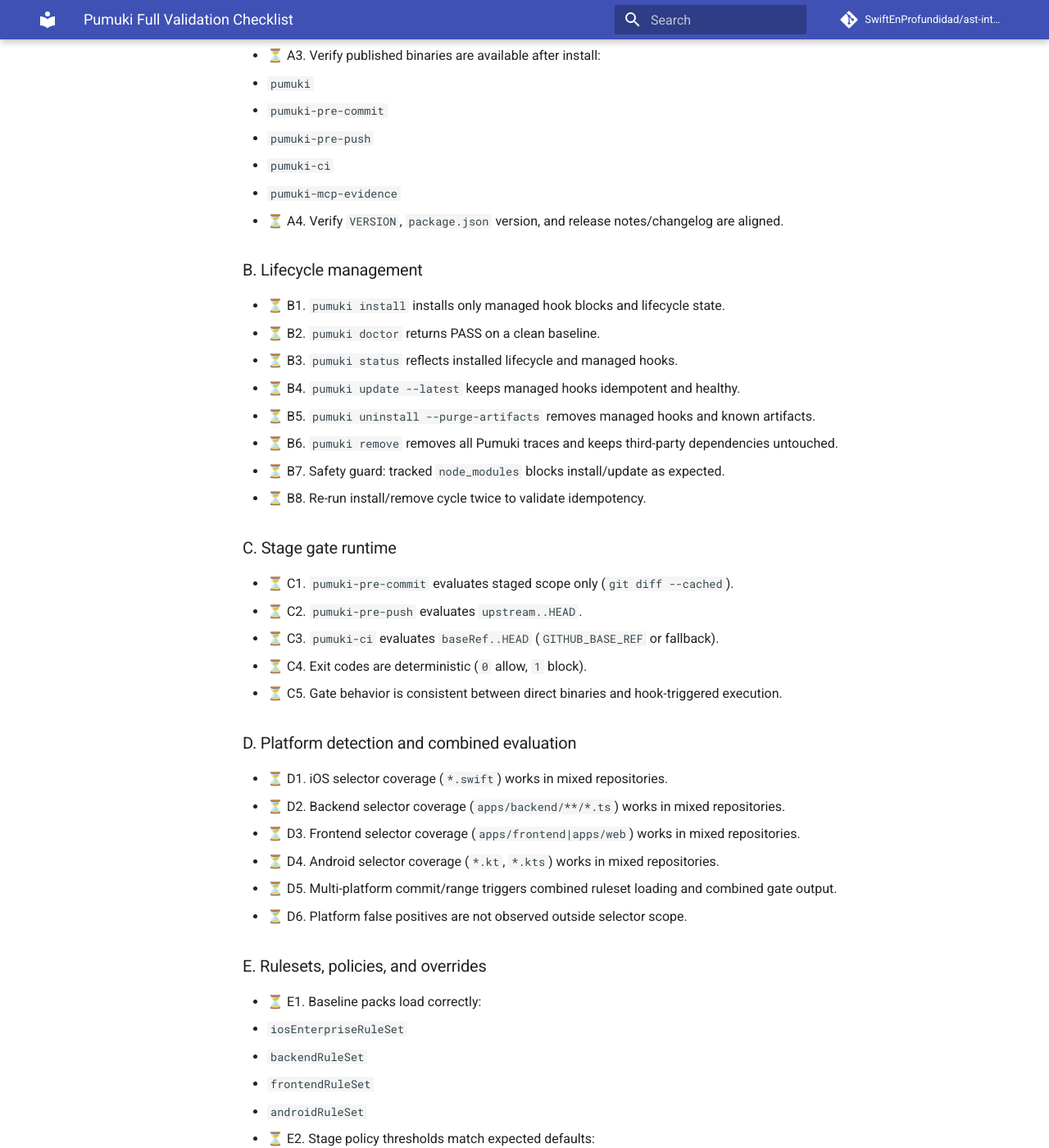
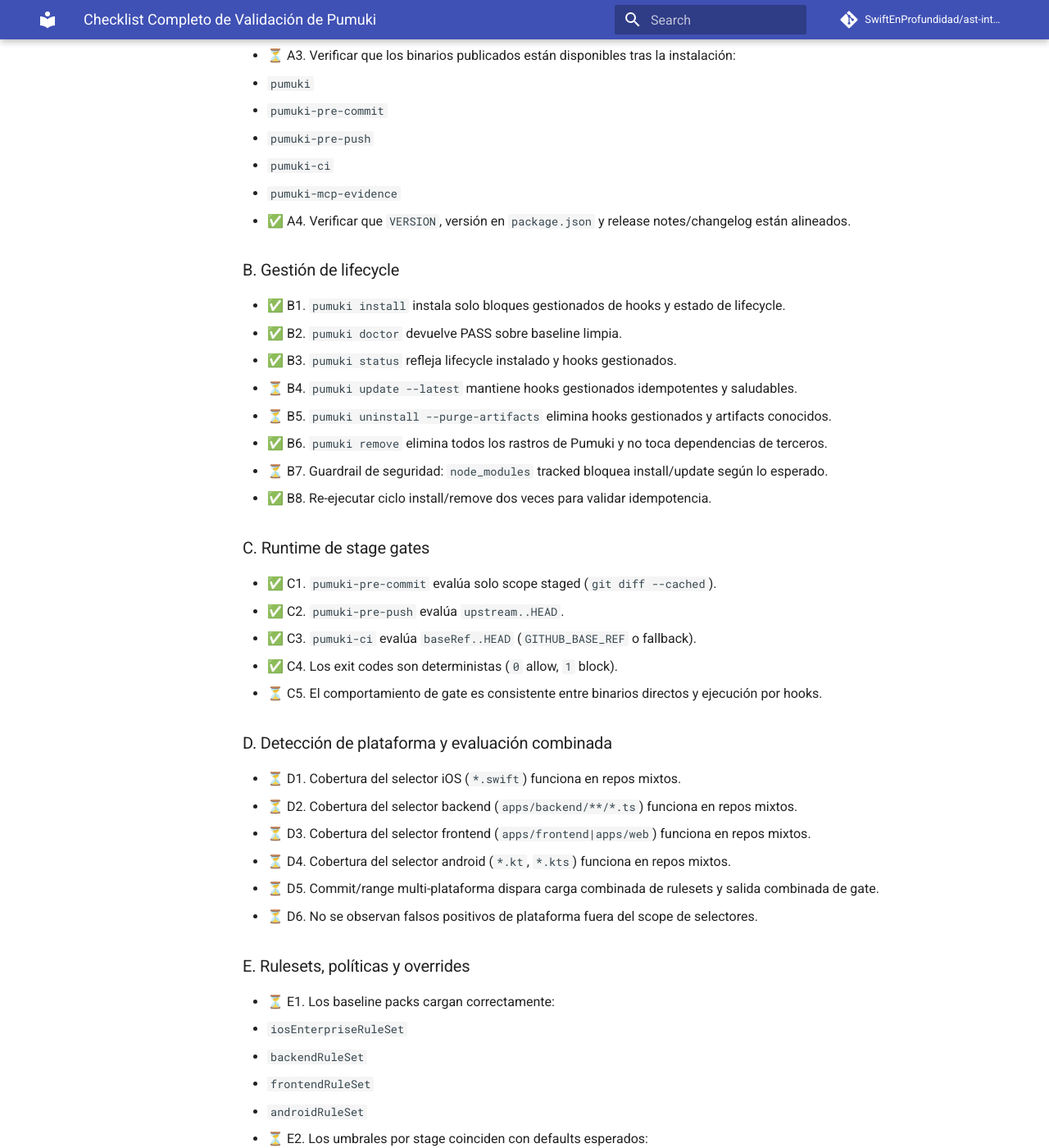
Before and after one commit to SwiftEnProfundidad/ast-intelligence-hooks, an MkDocs documentation site: the page built from docs/PUMUKI_FULL_VALIDATION_CHECKLIST.md, in a window 1280 px wide and 1400 px high, scrolled down 1264 px. Shown: the whole window at 82% size. Built offline with MkDocs 1.6.1 and Material for MkDocs 9.7.7, drawn with Linux system fonts in a browser that asks for light colours; comment, search, counter and statistics services are not loaded; some of the changed text lies outside the part shown.

Commit message:
docs(validation): normalize task status emojis in checklist

```diff
--- a/docs/PUMUKI_FULL_VALIDATION_CHECKLIST.md
+++ b/docs/PUMUKI_FULL_VALIDATION_CHECKLIST.md
@@ -1,148 +1,148 @@
-# Pumuki Full Validation Checklist
+# Checklist Completo de Validación de Pumuki
 
-Master checklist to validate the full Pumuki cycle end-to-end before rollout in enterprise consumer repositories.
+Checklist maestro para validar el ciclo completo de Pumuki end-to-end antes del rollout en repositorios enterprise consumidores.
 
-## Legend
+## Leyenda
 
-- ✅ Done
-- 🚧 In progress
-- ⏳ Pending
+- ✅ Completada
+- 🚧 En progreso
+- ⏳ Pendiente
 
-## Validation policy
+## Política de validación
 
-- Execute tasks in order.
-- Close one task at a time.
-- Keep evidence for each task (command output + expected result).
-- Any warning/error found during execution must be fixed immediately before continuing.
+- Ejecutar las tareas en orden.
+- Cerrar una tarea cada vez.
+- Guardar evidencia de cada tarea (salida de comandos + resultado esperado).
+- Cualquier warning/error detectado durante la ejecución debe corregirse de inmediato antes de continuar.
 
-## Scope
+## Alcance
 
-This checklist covers:
+Este checklist cubre:
 
-- npm package distribution and command surface.
-- lifecycle management (`install`, `doctor`, `status`, `update`, `uninstall`, `remove`).
+- distribución del paquete npm y superficie de comandos.
+- gestión de lifecycle (`install`, `doctor`, `status`, `update`, `uninstall`, `remove`).
 - stage gates (`PRE_COMMIT`, `PRE_PUSH`, `CI`).
-- multi-platform evaluation (iOS, backend, frontend, android).
-- rulesets, stage policies, and override behavior.
-- deterministic evidence v2.1.
+- evaluación multi-plataforma (iOS, backend, frontend, android).
+- rulesets, políticas por stage y comportamiento de overrides.
+- evidencia determinista v2.1.
 - MCP evidence context server.
-- framework operational CLI/menu.
-- deterministic/regression suites.
-- mock-consumer execution matrix.
+- CLI/menú operativo del framework.
+- suites deterministas/regresión.
+- matriz de ejecución en mock-consumer.
 
-## Task board
+## Tablero de tareas
 
-### A. Package and distribution
+### A. Paquete y distribución
 
-- ⏳ A1. Verify npm metadata and dist-tags (`latest`, `next`) match target release.
-- ⏳ A2. Verify package can be installed from npm in a clean consumer repository.
-- ⏳ A3. Verify published binaries are available after install:
+- ✅ A1. Verificar que metadata npm y dist-tags (`latest`, `next`) coinciden con la release objetivo.
+- ✅ A2. Verificar que el paquete se puede instalar desde npm en un repositorio consumidor limpio.
+- ⏳ A3. Verificar que los binarios publicados están disponibles tras la instalación:
   - `pumuki`
   - `pumuki-pre-commit`
   - `pumuki-pre-push`
   - `pumuki-ci`
   - `pumuki-mcp-evidence`
-- ⏳ A4. Verify `VERSION`, `package.json` version, and release notes/changelog are aligned.
+- ✅ A4. Verificar que `VERSION`, versión en `package.json` y release notes/changelog están alineados.
 
-### B. Lifecycle management
+### B. Gestión de lifecycle
 
-- ⏳ B1. `pumuki install` installs only managed hook blocks and lifecycle state.
-- ⏳ B2. `pumuki doctor` returns PASS on a clean baseline.
-- ⏳ B3. `pumuki status` reflects installed lifecycle and managed hooks.
-- ⏳ B4. `pumuki update --latest` keeps managed hooks idempotent and healthy.
-- ⏳ B5. `pumuki uninstall --purge-artifacts` removes managed hooks and known artifacts.
-- ⏳ B6. `pumuki remove` removes all Pumuki traces and keeps third-party dependencies untouched.
-- ⏳ B7. Safety guard: tracked `node_modules` blocks install/update as expected.
-- ⏳ B8. Re-run install/remove cycle twice to validate idempotency.
+- ✅ B1. `pumuki install` instala solo bloques gestionados de hooks y estado de lifecycle.
+- ✅ B2. `pumuki doctor` devuelve PASS sobre baseline limpia.
+- ✅ B3. `pumuki status` refleja lifecycle instalado y hooks gestionados.
+- ⏳ B4. `pumuki update --latest` mantiene hooks gestionados idempotentes y saludables.
+- ⏳ B5. `pumuki uninstall --purge-artifacts` elimina hooks gestionados y artifacts conocidos.
+- ✅ B6. `pumuki remove` elimina todos los rastros de Pumuki y no toca dependencias de terceros.
+- ⏳ B7. Guardrail de seguridad: `node_modules` tracked bloquea install/update según lo esperado.
+- ✅ B8. Re-ejecutar ciclo install/remove dos veces para validar idempotencia.
 
-### C. Stage gate runtime
+### C. Runtime de stage gates
 
-- ⏳ C1. `pumuki-pre-commit` evaluates staged scope only (`git diff --cached`).
-- ⏳ C2. `pumuki-pre-push` evaluates `upstream..HEAD`.
-- ⏳ C3. `pumuki-ci` evaluates `baseRef..HEAD` (`GITHUB_BASE_REF` or fallback).
-- ⏳ C4. Exit codes are deterministic (`0` allow, `1` block).
-- ⏳ C5. Gate behavior is consistent between direct binaries and hook-triggered execution.
+- ✅ C1. `pumuki-pre-commit` evalúa solo scope staged (`git diff --cached`).
+- ✅ C2. `pumuki-pre-push` evalúa `upstream..HEAD`.
+- ✅ C3. `pumuki-ci` evalúa `baseRef..HEAD` (`GITHUB_BASE_REF` o fallback).
+- ✅ C4. Los exit codes son deterministas (`0` allow, `1` block).
+- ⏳ C5. El comportamiento de gate es consistente entre binarios directos y ejecución por hooks.
 
-### D. Platform detection and combined evaluation
+### D. Detección de plataforma y evaluación combinada
 
-- ⏳ D1. iOS selector coverage (`*.swift`) works in mixed repositories.
-- ⏳ D2. Backend selector coverage (`apps/backend/**/*.ts`) works in mixed repositories.
-- ⏳ D3. Frontend selector coverage (`apps/frontend|apps/web`) works in mixed repositories.
-- ⏳ D4. Android selector coverage (`*.kt`, `*.kts`) works in mixed repositories.
-- ⏳ D5. Multi-platform commit/range triggers combined ruleset loading and combined gate output.
-- ⏳ D6. Platform false positives are not observed outside selector scope.
+- ⏳ D1. Cobertura del selector iOS (`*.swift`) funciona en repos mixtos.
+- ⏳ D2. Cobertura del selector backend (`apps/backend/**/*.ts`) funciona en repos mixtos.
+- ⏳ D3. Cobertura del selector frontend (`apps/frontend|apps/web`) funciona en repos mixtos.
+- ⏳ D4. Cobertura del selector android (`*.kt`, `*.kts`) funciona en repos mixtos.
+- ⏳ D5. Commit/range multi-plataforma dispara carga combinada de rulesets y salida combinada de gate.
+- ⏳ D6. No se observan falsos positivos de plataforma fuera del scope de selectores.
 
-### E. Rulesets, policies, and overrides
+### E. Rulesets, políticas y overrides
 
-- ⏳ E1. Baseline packs load correctly:
+- ⏳ E1. Los baseline packs cargan correctamente:
   - `iosEnterpriseRuleSet`
   - `backendRuleSet`
   - `frontendRuleSet`
   - `androidRuleSet`
-- ⏳ E2. Stage policy thresholds match expected defaults:
+- ⏳ E2. Los umbrales por stage coinciden con defaults esperados:
   - PRE_COMMIT: block `CRITICAL`, warn `ERROR`
   - PRE_PUSH: block `ERROR`, warn `WARN`
   - CI: block `ERROR`, warn `WARN`
-- ⏳ E3. Project overrides apply without breaking locked baseline semantics.
-- ⏳ E4. Locked rules remain enforced when overrides are not explicitly allowed.
+- ⏳ E3. Los overrides de proyecto aplican sin romper semántica de baseline locked.
+- ⏳ E4. Locked rules siguen aplicándose cuando override no está permitido explícitamente.
 
-### F. Evidence v2.1 contract
+### F. Contrato de evidencia v2.1
 
-- ⏳ F1. `.ai_evidence.json` is generated for each stage run.
-- ⏳ F2. Evidence schema fields are valid (`version`, `snapshot`, `ledger`).
-- ⏳ F3. Evidence includes active platforms and loaded rulesets.
-- ⏳ F4. Evidence ordering is deterministic across equivalent runs.
-- ⏳ F5. Suppression/ledger fields remain machine-readable and stable.
+- ⏳ F1. Se genera `.ai_evidence.json` en cada ejecución de stage.
+- ⏳ F2. Los campos del esquema de evidencia son válidos (`version`, `snapshot`, `ledger`).
+- ⏳ F3. La evidencia incluye plataformas activas y rulesets cargados.
+- ⏳ F4. El orden de la evidencia es determinista en ejecuciones equivalentes.
+- ⏳ F5. Campos de suppressions/ledger se mantienen estables y machine-readable.
 
 ### G. MCP evidence context server
 
-- 🚧 G1. Start MCP evidence server (`pumuki-mcp-evidence`) from consumer repo context.
-- ⏳ G2. Validate MCP context endpoints/facets respond with valid payload shape.
-- ⏳ G3. Validate MCP reads latest `.ai_evidence.json` deterministically.
-- ⏳ G4. Validate MCP behavior when evidence file is missing/corrupted.
+- 🚧 G1. Arrancar MCP evidence server (`pumuki-mcp-evidence`) desde contexto de repositorio consumidor.
+- ⏳ G2. Validar que endpoints/facetas MCP responden con shape de payload válido.
+- ⏳ G3. Validar que MCP lee el último `.ai_evidence.json` de forma determinista.
+- ⏳ G4. Validar comportamiento MCP cuando falta o está corrupto el fichero de evidencia.
 
-### H. Framework operational UX
+### H. UX operativa del framework
 
-- ⏳ H1. `npm run framework:menu` opens and executes expected actions.
-- ⏳ H2. Menu actions that map to gate/lifecycle commands produce expected outputs.
-- ⏳ H3. Menu actions that generate validation reports create files in expected locations.
+- ⏳ H1. `npm run framework:menu` abre y ejecuta acciones esperadas.
+- ⏳ H2. Acciones del menú que mapean a comandos gate/lifecycle producen salidas esperadas.
+- ⏳ H3. Acciones del menú que generan reportes de validación crean ficheros en rutas esperadas.
 
-### I. Deterministic test and validation suites
+### I. Suites deterministas y de validación
 
-- ⏳ I1. `npm run typecheck` passes.
-- ⏳ I2. `npm run test` passes.
-- ⏳ I3. `npm run test:deterministic` passes.
-- ⏳ I4. `npm run test:heuristics` passes.
-- ⏳ I5. `npm run test:mcp` passes.
-- ⏳ I6. `npm run test:stage-gates` passes.
-- ⏳ I7. `npm run validation:package-manifest` passes.
-- ⏳ I8. `npm run validation:lifecycle-smoke` passes.
-- ⏳ I9. `npm run validation:package-smoke` passes.
-- ⏳ I10. `npm run validation:package-smoke:minimal` passes.
-- ⏳ I11. `npm run validation:docs-hygiene` passes.
+- ✅ I1. `npm run typecheck` pasa.
+- ⏳ I2. `npm run test` pasa.
+- ⏳ I3. `npm run test:deterministic` pasa.
+- ⏳ I4. `npm run test:heuristics` pasa.
+- ⏳ I5. `npm run test:mcp` pasa.
+- ⏳ I6. `npm run test:stage-gates` pasa.
+- ⏳ I7. `npm run validation:package-manifest` pasa.
+- ⏳ I8. `npm run validation:lifecycle-smoke` pasa.
+- ⏳ I9. `npm run validation:package-smoke` pasa.
+- ⏳ I10. `npm run validation:package-smoke:minimal` pasa.
+- ⏳ I11. `npm run validation:docs-hygiene` pasa.
 
-### J. Mock consumer full cycle
+### J. Ciclo completo en mock consumer
 
-- ⏳ J1. Clean scenario: pre-commit/pre-push/ci => all pass (`0`).
-- ⏳ J2. Violations scenario: pre-commit/pre-push/ci => block (`1`) as expected.
-- ⏳ J3. Mixed scenario: deterministic combined blocking/warning behavior.
-- ⏳ J4. Lifecycle cleanup after each scenario leaves repository baseline clean.
-- ⏳ J5. Re-run matrix to confirm repeatability (same outcomes on rerun).
+- ✅ J1. Escenario clean: pre-commit/pre-push/ci => todo pasa (`0`).
+- ✅ J2. Escenario violations: pre-commit/pre-push/ci => bloquea (`1`) según lo esperado.
+- ✅ J3. Escenario mixed: comportamiento determinista combinado de bloqueos/warnings.
+- ✅ J4. Limpieza lifecycle tras cada escenario deja el baseline del repositorio limpio.
+- ⏳ J5. Re-ejecutar matriz para confirmar repetibilidad (mismos resultados en rerun).
 
-### K. Failure and recovery paths
+### K. Rutas de fallo y recuperación
 
-- ⏳ K1. PRE_PUSH without upstream produces clear guidance and safe failure path.
-- ⏳ K2. CI without `GITHUB_BASE_REF` correctly falls back to default base ref.
-- ⏳ K3. Hook drift recovery: `doctor` detects and `install`/`update` restores managed blocks.
-- ⏳ K4. Partial lifecycle state mismatch is detected and recoverable.
+- ⏳ K1. PRE_PUSH sin upstream produce guía clara y ruta de fallo segura.
+- ⏳ K2. CI sin `GITHUB_BASE_REF` hace fallback correcto a base ref por defecto.
+- ⏳ K3. Recuperación de hook drift: `doctor` detecta y `install`/`update` restaura bloques gestionados.
+- ⏳ K4. Mismatch parcial de estado lifecycle se detecta y es recuperable.
 
-### L. Release closure
+### L. Cierre de release
 
-- ⏳ L1. README/USAGE/INSTALLATION commands match current runtime behavior.
-- ⏳ L2. CHANGELOG includes all user-visible behavior changes.
-- ⏳ L3. Release package tested in mock consumer from npm (not local path).
-- ⏳ L4. Final go/no-go report created with links to evidence artifacts and logs.
+- ⏳ L1. Comandos en README/USAGE/INSTALLATION coinciden con comportamiento real runtime.
+- ✅ L2. CHANGELOG incluye todos los cambios visibles para usuario.
+- ✅ L3. Paquete release probado en mock consumer desde npm (no ruta local).
+- ⏳ L4. Informe final go/no-go creado con enlaces a artifacts y logs de evidencia.
 
-## Exit criteria
+## Criterio de salida
 
-All tasks A1-L4 must be ✅ with stored command evidence and no unresolved warnings/errors.
+Todas las tareas A1-L4 deben estar en ✅ con evidencia de comandos almacenada y sin warnings/errores pendientes.
```
Also changed, not shown: docs/REFRACTOR_PROGRESS.md (+2 -0 lines).
